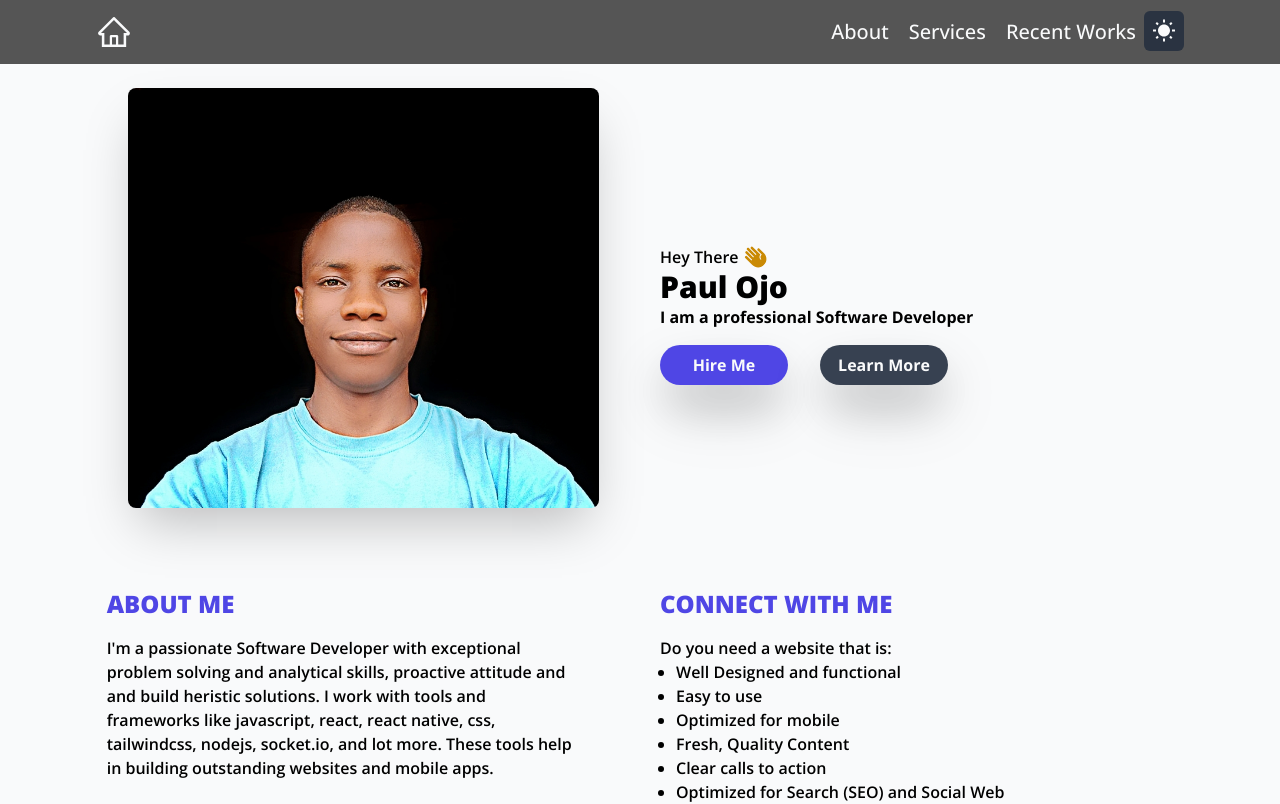
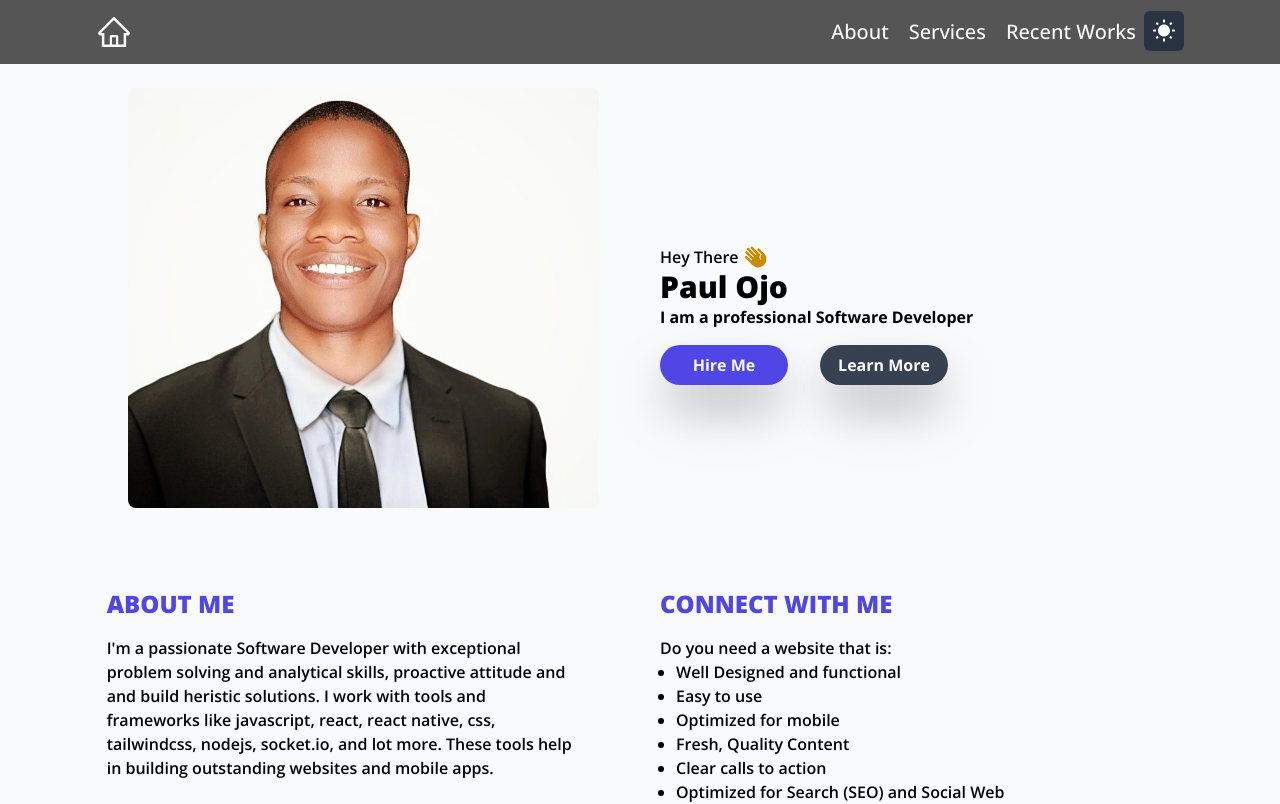
Before and after one commit to Tosinkoa/My-Portfolio, a Next.js app: page / in a window 1280 px wide. Shown: the top 804 px of the page. Built offline with nearby package versions, Linux system fonts and the light colour scheme; a web font is replaced by a local one.

Commit message:
Change image to suit

```diff
--- a/pages/index.js
+++ b/pages/index.js
@@ -16,7 +16,7 @@ export default function Home() {
     <Layout>
       <div className="w-10/12 mx-auto font-semibold">
         <div className="grid md:grid-cols-2 md:m-10  md:ml-0 sm:grid-cols-1 justify-center mb-6">
-          <div className="flex h-80 w-80 lg:h-[420px] lg:w-11/12 mt-6 rounded-lg hover:-rotate-3 transition-all duration-500 relative mx-auto shadow-2xl ">
+          <div className="flex h-80 w-80 lg:h-[420px] lg:w-11/12 mt-6 rounded-lg hover:-rotate-3 transition-all duration-500 relative mx-auto  ">
             <Image
               src="/assets/images/paul-image.jpg"
               alt="paul"
```
Also changed, not shown: public/assets/images/paul-image.jpg.
